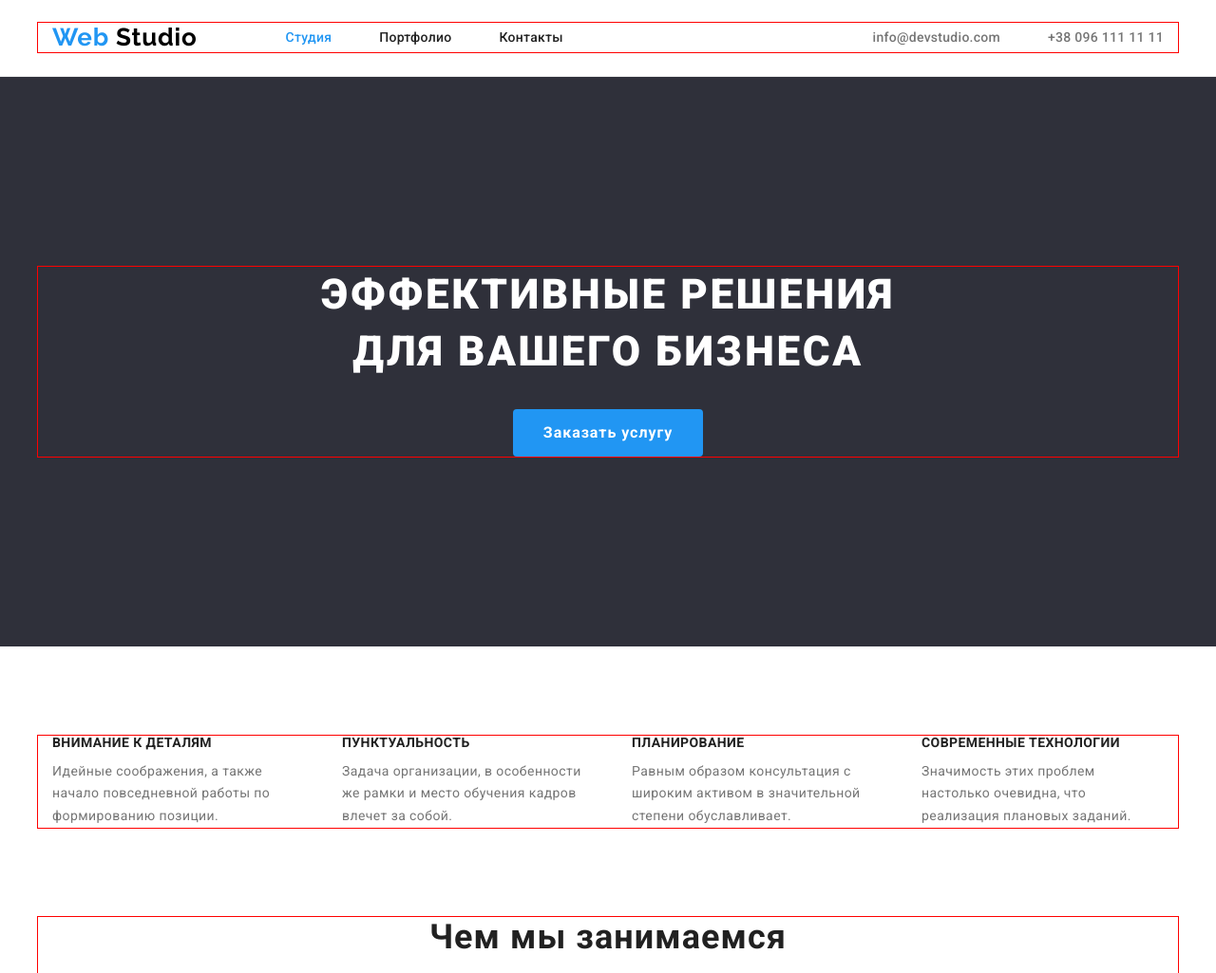
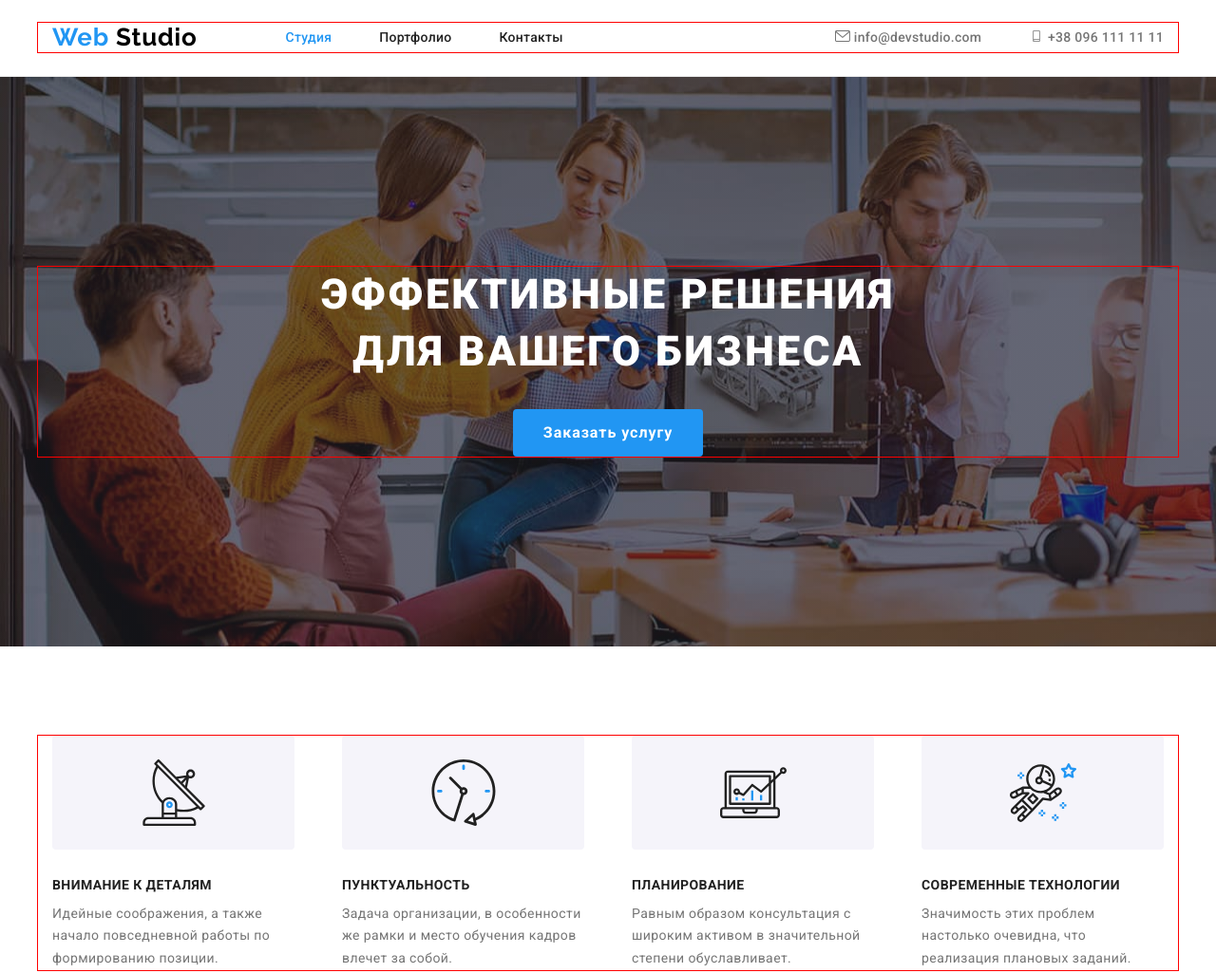
Before and after one commit to olhazamlynska/goit-markup-hw-04, a plain HTML site: page index.html in a window 1280 px wide. Shown: the top 1025 px of the page at 95% size. Drawn offline with nearby package versions, Linux system fonts and the light colour scheme.

Commit message:
Add icon

```diff
--- a/css/styles.css
+++ b/css/styles.css
@@ -145,11 +145,21 @@ body {
 .header-address:focus {
   color: var(--accent);
 }
+
+.icon-smartphone,
+.icon-envelope {
+  fill: currentColor;
+}
+
 /*------------------------- INDEX HERO ------------------------------------------------------------------------------------------------------------------------------*/
 .hero {
   background-color: #2f303a;
+  background-image: linear-gradient(rgba(47, 48, 58, 0.4), rgba(47, 48, 58, 0.4)),
+    url(../images/herobg.jpg);
   padding-top: 200px;
   padding-bottom: 200px;
+  max-width: 1600px;
+  margin: 0 auto;
 }
 .hero-title {
   font-weight: 900;
@@ -206,7 +216,25 @@ body {
 .advantages-item:not(:first-child) {
   margin-left: var(--max-margin);
 }
-
+.advantages-icon {
+  width: 100%;
+  height: 120px;
+  background: #f5f4fa;
+  border-radius: 4px;
+  padding: 25px, 100px;
+  margin-bottom: var(--average-margin);
+  display: flex;
+  justify-content: center;
+  align-items: center;
+}
+.icon-antenna {
+}
+.icon-clock {
+}
+.icon-diagram {
+}
+.icon-astronaut {
+}
 .advantages-subtittle {
   font-size: 14px;
   line-height: 1.14;
--- a/index.html
+++ b/index.html
@@ -42,10 +42,20 @@
         </nav>
         <ul class="header-list list">
           <li class="header-item">
-            <a class="header-address link" href="mailto:info@devstudio.com">info@devstudio.com</a>
+            <a class="header-address link" href="mailto:info@devstudio.com"
+              ><svg class="icon-envelope" width="16" height="12">
+                <use href="/images/symbol-defs.svg#icon-envelope"></use>
+              </svg>
+              info@devstudio.com</a
+            >
           </li>
           <li class="header-item">
-            <a class="header-address link" href="tel:+380961111111">+38 096 111 11 11</a>
+            <a class="header-address link" href="tel:+380961111111"
+              ><svg class="icon-smartphone" width="16" height="12">
+                <use href="/images/symbol-defs.svg#icon-smartphone"></use>
+              </svg>
+              +38 096 111 11 11</a
+            >
           </li>
         </ul>
       </div>
@@ -64,24 +74,44 @@
           <h2 class="visually-hidden advantages-tittle title">Преимущества</h2>
           <ul class="advantages-list list">
             <li class="advantages-item">
+              <div class="advantages-icon">
+                <svg class="icon-antenna" width="70" height="70">
+                  <use href="./images/symbol-defs.svg#icon-antenna"></use>
+                </svg>
+              </div>
               <h3 class="advantages-subtittle">Внимание к деталям</h3>
               <p class="advantages-text">
                 Идейные соображения, a также начало повседневной работы по формированию позиции.
               </p>
             </li>
             <li class="advantages-item">
+              <div class="advantages-icon">
+                <svg class="icon-clock" width="70" height="70">
+                  <use href="./images/symbol-defs.svg#icon-clock"></use>
+                </svg>
+              </div>
               <h3 class="advantages-subtittle">Пунктуальность</h3>
               <p class="advantages-text">
                 Задача организации, в особенности же рамки и место обучения кадров влечет за собой.
               </p>
             </li>
             <li class="advantages-item">
+              <div class="advantages-icon">
+                <svg class="icon-diagram" width="70" height="70">
+                  <use href="./images/symbol-defs.svg#icon-diagram"></use>
+                </svg>
+              </div>
               <h3 class="advantages-subtittle">Планирование</h3>
               <p class="advantages-text">
                 Равным образом консультация c широким активом в значительной степени обуславливает.
               </p>
             </li>
             <li class="advantages-item">
+              <div class="advantages-icon">
+                <svg class="icon-astronaut" width="70" height="70">
+                  <use href="./images/symbol-defs.svg#icon-astronaut"></use>
+                </svg>
+              </div>
               <h3 class="advantages-subtittle">Современные технологии</h3>
               <p class="advantages-text">
                 Значимость этих проблем настолько очевидна, что реализация плановых заданий.
@@ -142,8 +172,7 @@
                 <div class="team-container">
                   <h3 class="team-subtittle">Игорь Демьяненко</h3>
                   <p class="team-text" lang="en">Product Designer</p>
-                </div></a
-              >
+                </div></a>
             </li>
             <li class="team-item">
               <a class="team-link link" href="">
@@ -172,7 +201,7 @@
                 <div class="team-container">
                   <h3 class="team-subtittle">Николай Тарасов</h3>
                   <p class="team-text" lang="en">Marketing</p>
-                </div></a
+                </div> </a
               >
             </li>
             <li class="team-item">
```
Also changed, not shown: images/herobg.jpg (added), images/symbol-defs.svg (added).
